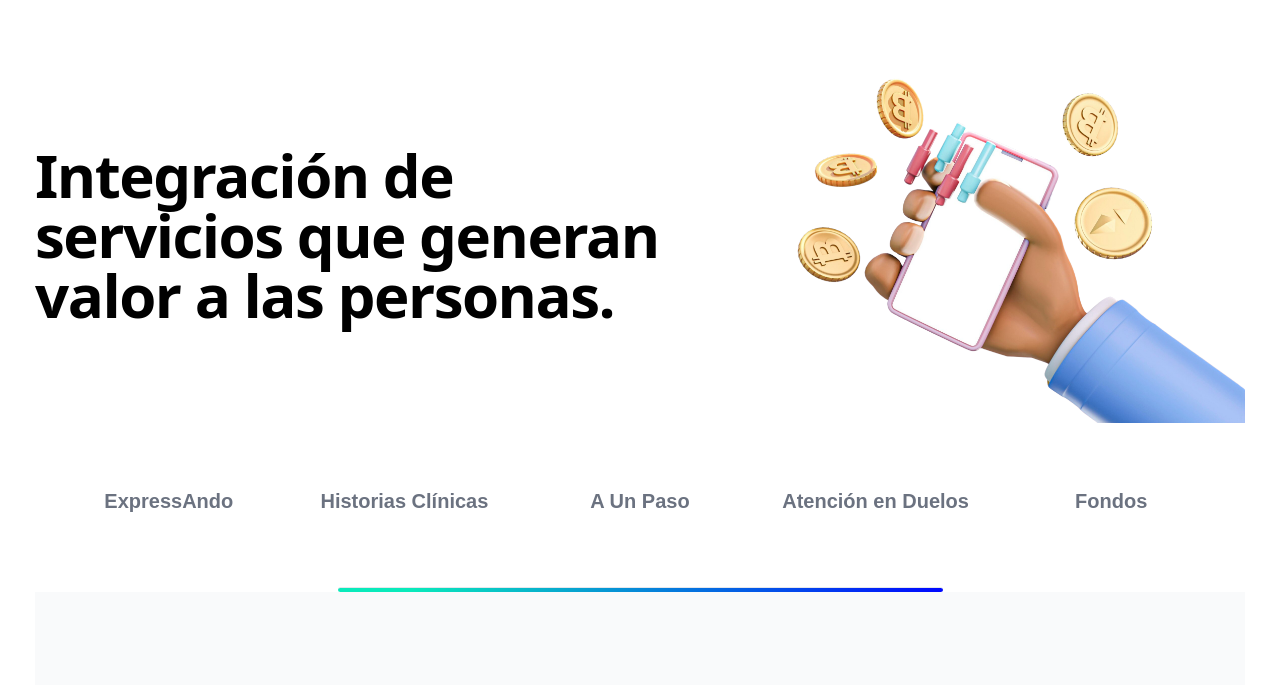
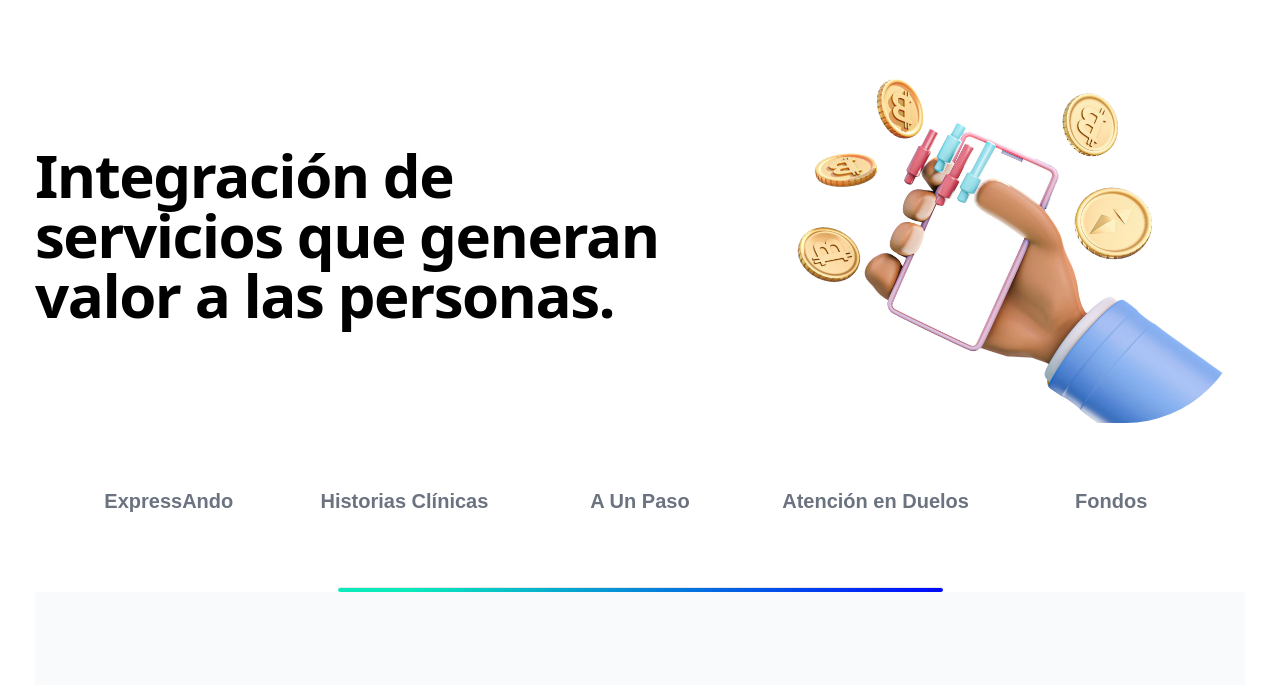
Before and after one commit to PneumaMan/landing-pulpobit, a website: page index.html in a window 1280 px wide. Shown: the part 49-734 px from the top of the page. Drawn offline with nearby package versions, Linux system fonts and the light colour scheme; a web font is replaced by a local one.

Commit message:
ajuste en la seccion inicial de la web con respecto a la imagen

```diff
--- a/index.html
+++ b/index.html
@@ -59,7 +59,7 @@
                 <h1 class="max-w-2xl mb-4 text-4xl font-extrabold leading-none tracking-tight md:text-5xl xl:text-6xl dark:text-white">Integración de servicios que generan valor a las personas.</h1>
             </div>
             <div class="hidden lg:mt-0 lg:col-span-5 lg:flex">
-                <img src="./images/3d-cryptocurrency-rendering-design-b.png" alt="hero image">
+                <img src="./images/3d-cryptocurrency-rendering-design-b.png" alt="hero image" class="img-inicial">
             </div>
         </div>
     </section>
--- a/style.css
+++ b/style.css
@@ -28,3 +28,7 @@
 .color-hover-links:hover {
   color: #0367A6;
 }
+
+.img-inicial{
+  border-radius:120px !important;
+}
```
